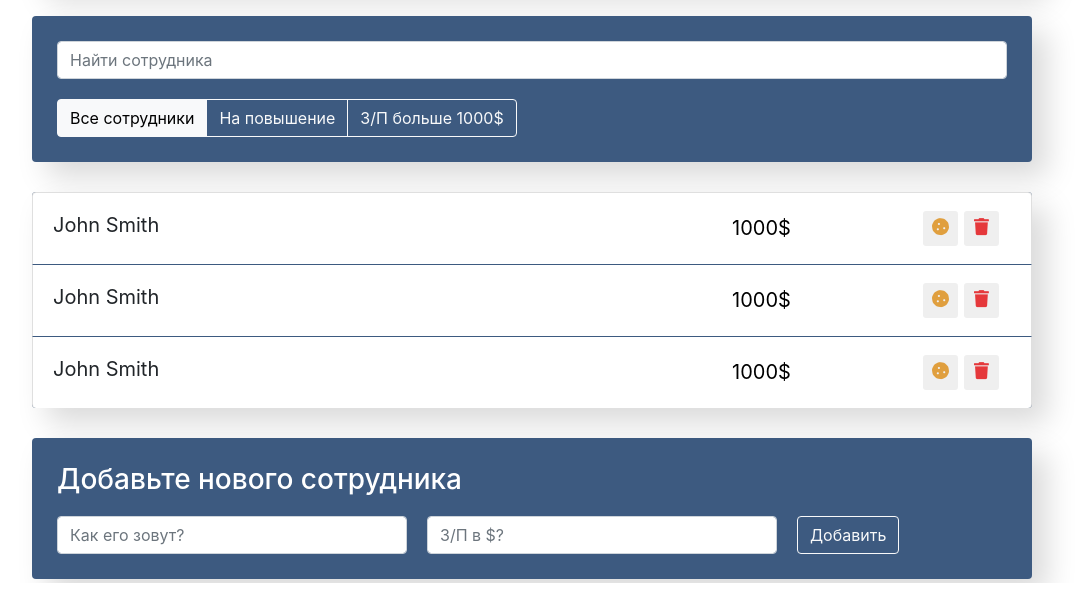
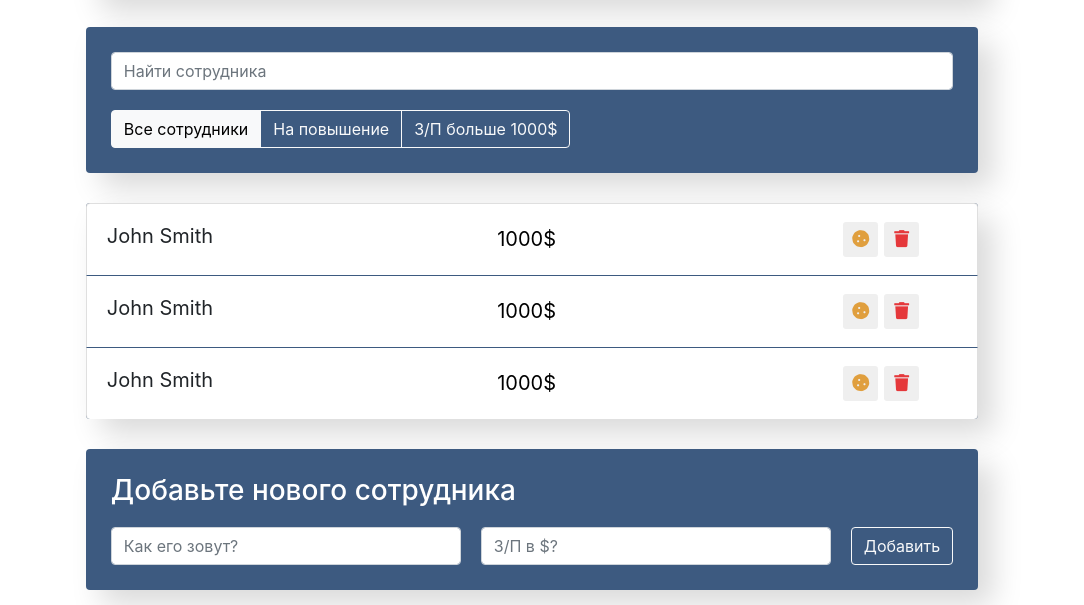
Before and after one commit to Ulianna0309/employees-app, a React app: page / in a window 1280 px wide. Shown: the part 217-822 px from the top of the page, without its empty margins (108-1192 px from the left). Before the commit the page ends 800 px from the top, so only its background shows below. Built offline with nearby package versions, Linux system fonts and the light colour scheme.

Commit message:
126 верстка

```diff
--- a/src/components/employees-list-item/employees-list-item.css
+++ b/src/components/employees-list-item/employees-list-item.css
@@ -11,7 +11,7 @@
     line-height: 35px;
     font-size: 20px;
     cursor: pointer;
-    min-width: 550px;
+    max-width: 550px;
 }
 
 .list-group-item input {
--- a/src/index.css
+++ b/src/index.css
@@ -8,6 +8,7 @@ body {
   display: flex;
   align-items: center;
   justify-content: center;
+  padding: 15px;
 }
 
 code {
```
